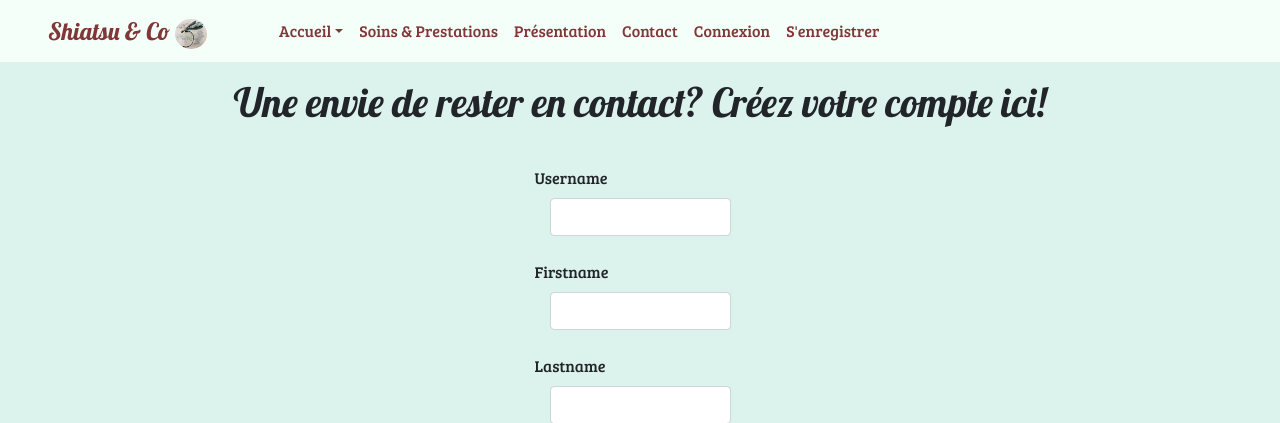
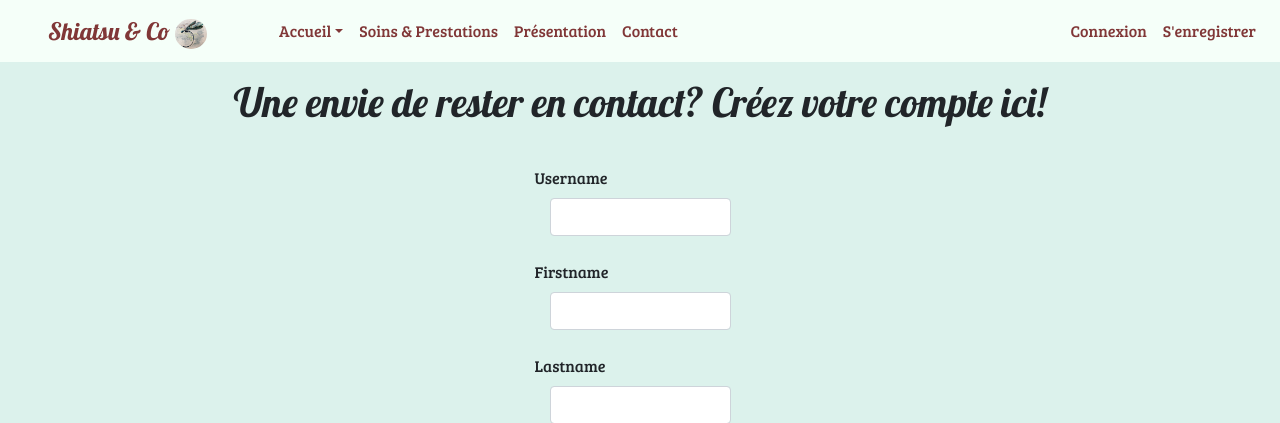
Before and after one commit to alanpacaud/ShiatsuCo, a Symfony app: template templates/account/register.html.twig in a window 1280 px wide. Shown: the top 423 px of the page. Run offline with Twig, Linux system fonts and the light colour scheme; the template is opened without the code that fills it: most values are stand-ins (such as "Sample title", 1, 10 or a date in 2020); form fields are guessed from the names that the template uses; some libraries are stand-ins or nearby versions.

Commit message:
Navbar rework
css factorization improved (logout navigation).
Moving to the right all the member part menu.

```diff
--- /dev/null
+++ b/public/css/style-logout-nav.css
@@ -0,0 +1,5 @@
+/*NAVIGATION LOGOUT SUPPLEMENT*/
+li#logout-shape{
+    background-color: #FAB1AA!important;
+    border-radius: 1rem;
+}
--- a/public/css/style.css
+++ b/public/css/style.css
@@ -80,10 +80,7 @@ h2.index {
     font-family: 'Bree Serif', serif;
     text-align: center;
 }
-li#logout-shape{
-    background-color: #FAB1AA!important;
-border-radius: 1rem;
-}
+
 
 
 /*CAROUSEL*/
--- a/templates/base.html.twig
+++ b/templates/base.html.twig
@@ -30,7 +30,9 @@
     <link href="https://fonts.googleapis.com/css?family=Lobster&display=swap" rel="stylesheet">
     <link href="https://fonts.googleapis.com/css?family=Bree+Serif&display=swap" rel="stylesheet">
 
+{#    STYLESHEETS#}
     {% block stylesheets %}<link rel="stylesheet" href="{{ asset('css/style.css') }}">{% endblock %}
+    <link rel="stylesheet" href="{{ asset('css/style-logout-nav.css') }}">
 
 {#    fontawsome link#}
     <script src="https://kit.fontawesome.com/a920a4a76c.js" crossorigin="anonymous"></script>
@@ -42,6 +44,9 @@
 <body>
 
 <nav class="navbar navbar-dark navbar-expand-sm">
+
+
+
     <a id="brandTitle" class="navbar-brand" href="{{ path('main') }}"> Shiatsu & Co <img id="paintDragonfly"
                                                                                          src="{{ asset('img/photoShoot/IMG_0798rogne.jpg') }}"></a>
 
@@ -70,13 +75,19 @@
             <li class="nav-item"><a class="nav-link" href="{{ path('soins') }}">Soins & Prestations</a></li>
             <li class="nav-item"><a class="nav-link" href="{{ path('presentation') }}">Présentation</a></li>
             <li class="nav-item"><a class="nav-link" href="{{ path('contact') }}">Contact</a></li>
+
+
+        </ul>
+
+        <ul class="navbar-nav ml-auto">
+
             {% if app.user %}
                 <li class="nav-item"><a class="nav-link" href="{{ path('soins') }}">Mon Profil</a></li>
                 <li class="nav-item"><a class="nav-link" href="{{ path('soins') }}">Le coin des membres</a></li>
-            <li id="logout-shape" class="nav-item"><a class="nav-link" href="{{ path('logout') }}">Déconnexion</a></li>
+                <li id="logout-shape" class="nav-item"><a class="nav-link" href="{{ path('logout') }}">Déconnexion</a></li>
             {% else %}
-            <li class="nav-item"><a class="nav-link" href="{{ path('account_login') }}">Connexion</a></li>
-            <li class="nav-item"><a class="nav-link" href="{{ path('account_signup') }}">S'enregistrer</a></li>
+                <li class="nav-item"><a class="nav-link" href="{{ path('account_login') }}">Connexion</a></li>
+                <li class="nav-item"><a class="nav-link" href="{{ path('account_signup') }}">S'enregistrer</a></li>
             {% endif %}
 
         </ul>
```
Also changed, not shown: public/css/style-centered-text.css (added).
